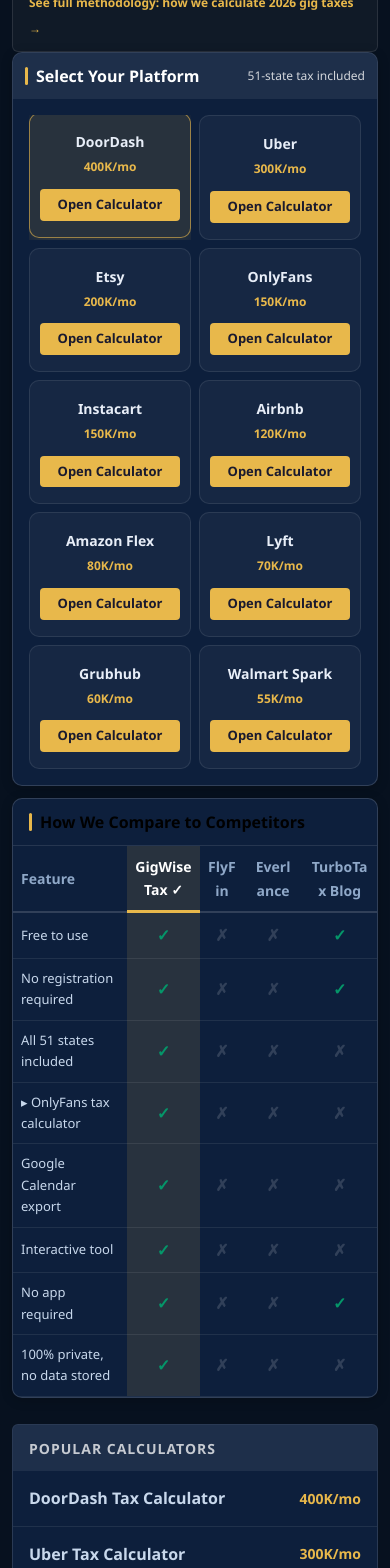
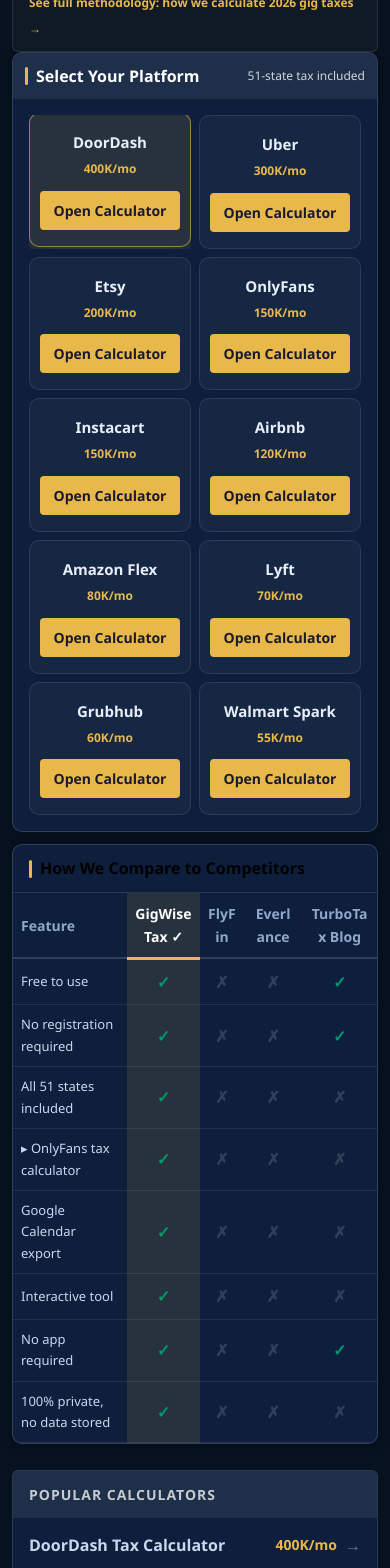
Before and after one commit to devqrcraft-ui/gigwisetax, a Next.js app: page / in a window 390 px wide. Shown: the part 2420-3988 px from the top of the page. Built offline with nearby package versions, Linux system fonts and the light colour scheme.

Commit message:
fix: mobile — platform cards bigger text, Open Calculator padding, popular list arrow

```diff
--- a/app/home-client.tsx
+++ b/app/home-client.tsx
@@ -401,9 +401,9 @@ export default function HomeClient() {
                     <Link key={p.name} href={p.href} style={{ textDecoration: 'none' }}>
                       <div className={platform === p.name ? 'plat-card plat-card--active' : 'plat-card'} style={{ cursor: 'pointer', position: 'relative' as const }}>
 
-                        <div style={{ fontSize: 13, fontWeight: 700, color: '#e8eef8', marginBottom: 4 }}>{p.name}</div>
+                        <div style={{ fontSize: 15, fontWeight: 700, color: '#e8eef8', marginBottom: 4 }}>{p.name}</div>
                         <div style={{ fontSize: 12, color: '#e8b84b', fontWeight: 600, marginBottom: 8 }}>{p.searches}</div>
-                        <div className="plat-btn" style={{background:'#e8b84b',color:'#1a1a2e',fontSize:11,fontWeight:700,padding:'5px 10px',borderRadius:4,marginTop:4}}>Open Calculator</div>
+                        <div className="plat-btn" style={{background:'#e8b84b',color:'#1a1a2e',fontSize:13,fontWeight:700,padding:'8px 12px',borderRadius:4,marginTop:4}}>Open Calculator</div>
                       </div>
                     </Link>
                   ))}
@@ -543,7 +543,7 @@ export default function HomeClient() {
               <Link key={p.name} href={p.href} style={{ textDecoration: 'none' }}>
                 <div style={{ padding: '14px 16px', borderBottom: '1px solid rgba(255,255,255,0.08)', display: 'flex', justifyContent: 'space-between', alignItems: 'center', cursor: 'pointer', color: '#c8d8ec' }}>
                   <span style={{ fontSize: 16, fontWeight: 600 }}>{p.name} Tax Calculator</span>
-                  <span style={{ fontSize: 13, color: '#e8b84b', fontWeight: 700 }}>{p.searches}</span>
+                  <span style={{ display:'flex', alignItems:'center', gap: 8 }}><span style={{ fontSize: 13, color: '#e8b84b', fontWeight: 700 }}>{p.searches}</span><span style={{ fontSize: 16, color: 'rgba(255,255,255,0.4)' }}>→</span></span>
                 </div>
               </Link>
             ))}
```
